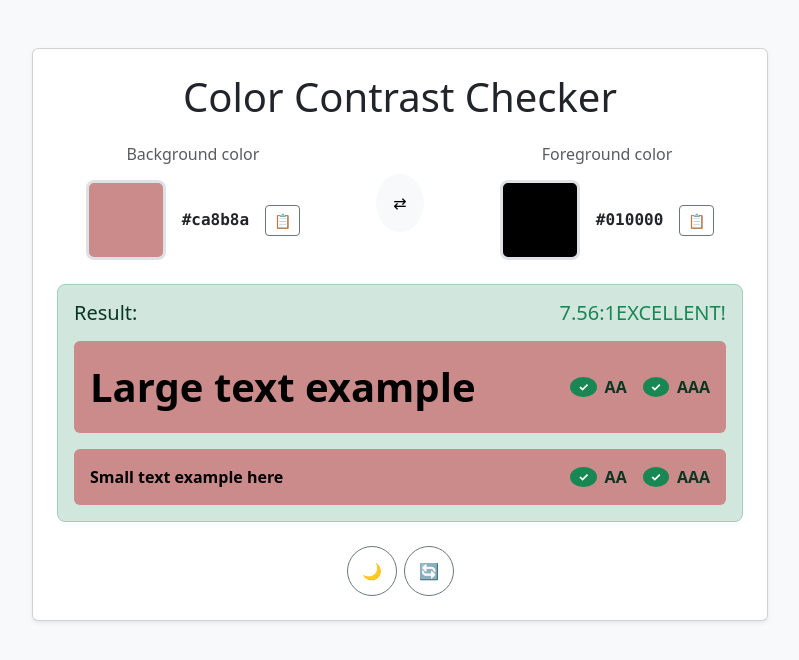
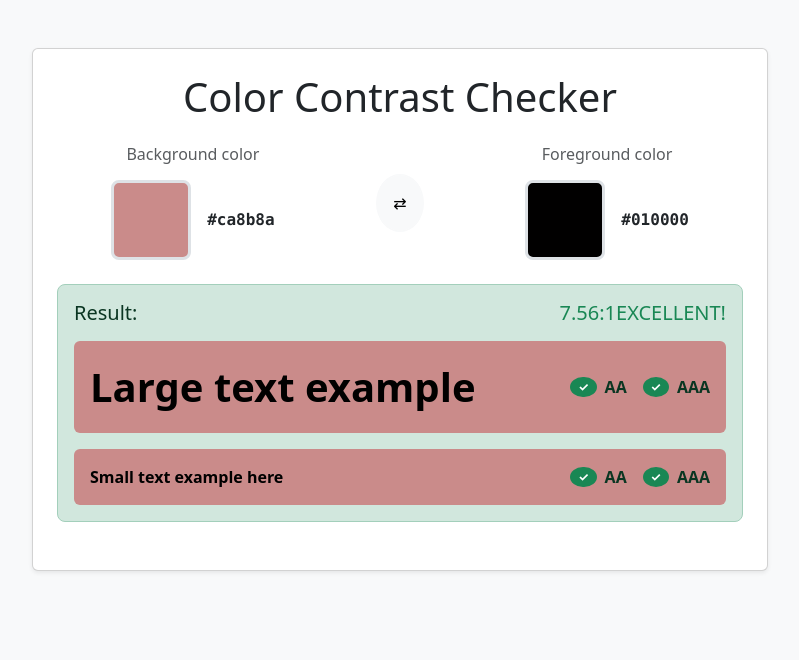
Before and after one commit to shaack/accessibility-contrast-calculator, a website: page index.html in a window 1280 px wide. Shown: the whole page, without its empty margins (240-1039 px from the left). Drawn offline with nearby package versions, Linux system fonts and the light colour scheme.

Commit message:
removed uneccessary GUI elements

```diff
--- a/index.html
+++ b/index.html
@@ -23,9 +23,6 @@
                                     <div class="border border-3 rounded-3" id="bgPreview" onclick="document.getElementById('bgColor').click()" style="width: 80px; height: 80px; cursor: pointer;"></div>
                                     <input type="color" id="bgColor" value="#ca8b8a" class="visually-hidden">
                                     <span class="font-monospace fw-bold" id="bgValue">#ca8b8a</span>
-                                    <button class="btn btn-outline-secondary btn-sm" onclick="copyColor('bg')" title="Copy color">
-                                        📋
-                                    </button>
                                 </div>
                             </div>
                         </div>
@@ -43,9 +40,6 @@
                                     <div class="border border-3 rounded-3" id="fgPreview" onclick="document.getElementById('fgColor').click()" style="width: 80px; height: 80px; cursor: pointer;"></div>
                                     <input type="color" id="fgColor" value="#010000" class="visually-hidden">
                                     <span class="font-monospace fw-bold" id="fgValue">#010000</span>
-                                    <button class="btn btn-outline-secondary btn-sm" onclick="copyColor('fg')" title="Copy color">
-                                        📋
-                                    </button>
                                 </div>
                             </div>
                         </div>
@@ -94,18 +88,6 @@
                                     </div>
                                 </div>
                             </div>
-                        </div>
-                    </div>
-
-                    <!-- Bottom Controls -->
-                    <div class="text-center">
-                        <div class="btn-group" role="group">
-                            <button class="btn btn-outline-secondary rounded-circle me-2 d-flex align-items-center justify-content-center" style="width: 50px; height: 50px;">
-                                🌙
-                            </button>
-                            <button class="btn btn-outline-secondary rounded-circle d-flex align-items-center justify-content-center" style="width: 50px; height: 50px;">
-                                🔄
-                            </button>
                         </div>
                     </div>
                 </div>
@@ -165,14 +147,8 @@
         updateColors()
     }
 
-    function copyColor(type) {
-        const color = type === 'bg' ? document.getElementById('bgValue').textContent : document.getElementById('fgValue').textContent
-        navigator.clipboard.writeText(color)
-    }
-
     // Make functions globally available for onclick handlers
     window.swapColors = swapColors
-    window.copyColor = copyColor
 
     // Event listeners
     document.getElementById('bgColor').addEventListener('input', updateColors)
```
